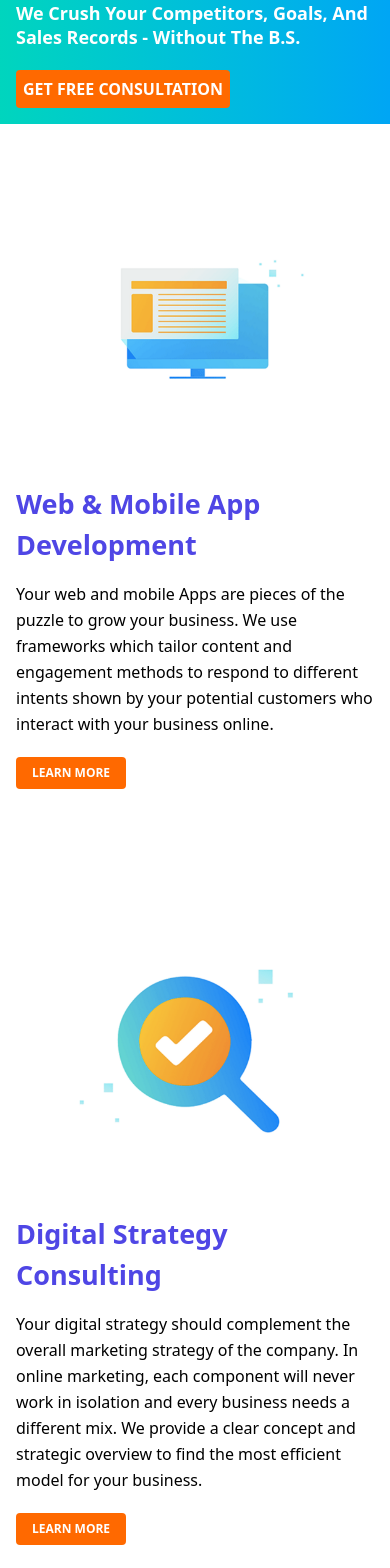
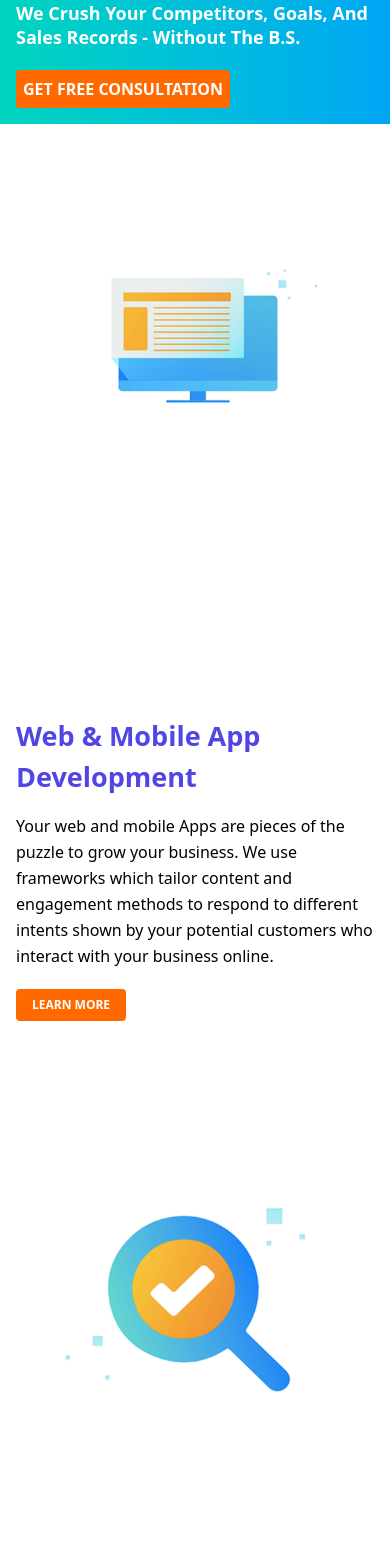
Before and after one commit to Emalshashamindi20/ATDIGITAL, a React (Vite) app: page / in a window 390 px wide. Shown: the part 380-1948 px from the top of the page. Built offline with nearby package versions, Linux system fonts and the light colour scheme.

Commit message:
Update favicon and enhance layout in FAQ, Hero, and Services components for improved styling and responsiveness

```diff
--- a/index.html
+++ b/index.html
@@ -7,7 +7,7 @@
     <title>AT Digital</title>
   <head>
     <meta charset="UTF-8" />
-    <link rel="icon" type="image/png" href="/src/assets/Logo.png" />
+    <link rel="icon" type="image/png" href="/src/assets/Logo2.png" />
     <meta name="viewport" content="width=device-width, initial-scale=1.0" />
     <title>AT Digital</title>
   </head>
--- a/src/components/FAQ.jsx
+++ b/src/components/FAQ.jsx
@@ -26,9 +26,9 @@ const FAQ = () => {
   };
 
   return (
-    <section className="max-w-3xl mx-auto px-4 py-12">
+    <section className="max-w-7xl mx-auto px-4 py-12">
       {/* Heading */}
-      <h2 className="text-2xl font-bold text-center mb-8" style={{ color: "#4F46E5" }}>
+      <h2 className="text-[27px] font-bold text-center mb-8" style={{ color: "#4F46E5" }}>
         Frequently asked questions
       </h2>
 
--- a/src/components/Hero.jsx
+++ b/src/components/Hero.jsx
@@ -16,7 +16,7 @@ const Hero = () => {
         className="bg-gradient-to-r from-teal-400 to-sky-500 p-4 sm:p-6 md:p-8 flex flex-col justify-center w-full lg:absolute lg:w-[540px] xl:w-[622px] lg:left-[60px] lg:top-130 lg:transform lg:-translate-y-1/2 lg:rounded-none lg:shadow-lg"
         style={{}}
       >
-        <h1 className="text-white text-lg sm:text-[36px] md:text-[48px] lg:text-[48px] font-bold leading-snug">
+        <h1 className="text-white text-lg sm:text-[36px] md:text-[48px] lg:text-[36px] font-bold leading-snug">
           We Crush Your Competitors, Goals, And Sales Records - Without The B.S.
         </h1>
 
--- a/src/components/Services.jsx
+++ b/src/components/Services.jsx
@@ -4,19 +4,19 @@ import rightImage from "../assets/image2.png";
 
 const Services = () => {
   return (
-    <section className="max-w-6xl mx-auto px-4 py-16 space-y-32">
+    <section className="max-w-7xl mx-auto px-4 py-16 space-y-32">
       {/* First service */}
-      <div className="flex flex-col md:flex-row items-center gap-10">
+      <div className="flex flex-col md:flex-row items-center gap-60">
         <img
           src={rightImage}
           alt="Web Development"
-          className="w-64 md:w-72"
+          className="w-72 lg:w-96 md:w-72"
         />
         <div>
           <h2 className="font-bold text-[27px]" style={{ color: '#4F46E5' }}>
             Web &amp; Mobile App Development
           </h2>
-          <p className="mt-4 text-[16px] leading-relaxed max-w-lg" style={{ color: '#000000' }}>
+          <p className="mt-4 text-[16px] leading-relaxed max-w-xl" style={{ color: '#000000' }}>
             Your web and mobile Apps are pieces of the puzzle to grow your
             business. We use frameworks which tailor content and engagement
             methods to respond to different intents shown by your potential
@@ -29,11 +29,11 @@ const Services = () => {
       </div>
 
       {/* Second service */}
-      <div className="flex flex-col md:flex-row-reverse items-center gap-10">
+      <div className="flex flex-col md:flex-row-reverse items-center gap-60">
         <img
           src={leftImage}
           alt="Digital Strategy"
-          className="w-64 md:w-72"
+          className="w-72 lg:w-96 md:w-72"
         />
         <div>
           <h2 className="font-bold text-[27px]" style={{ color: '#4F46E5' }}>
```
Also changed, not shown: src/assets/Logo2.png (added).
